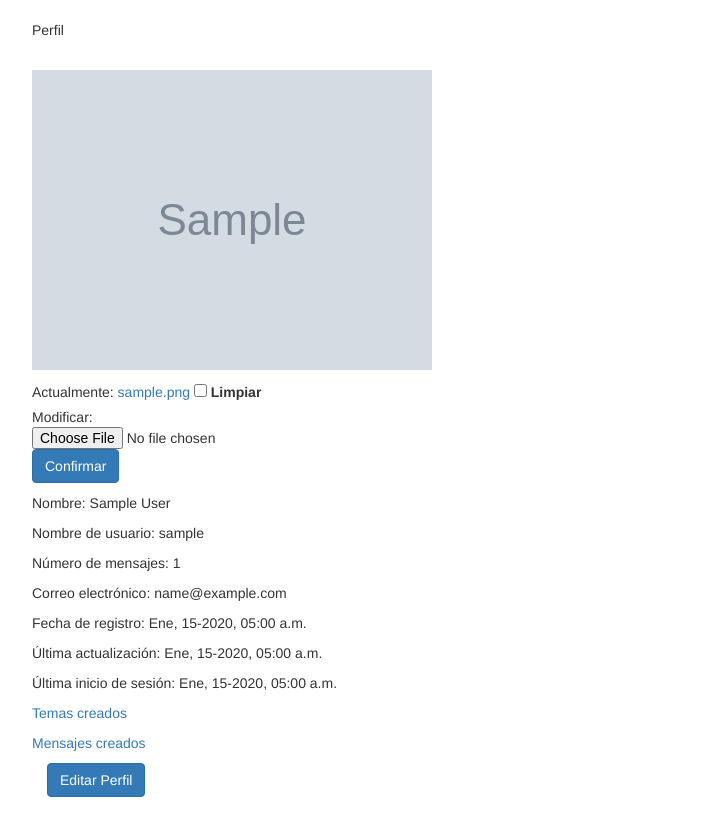
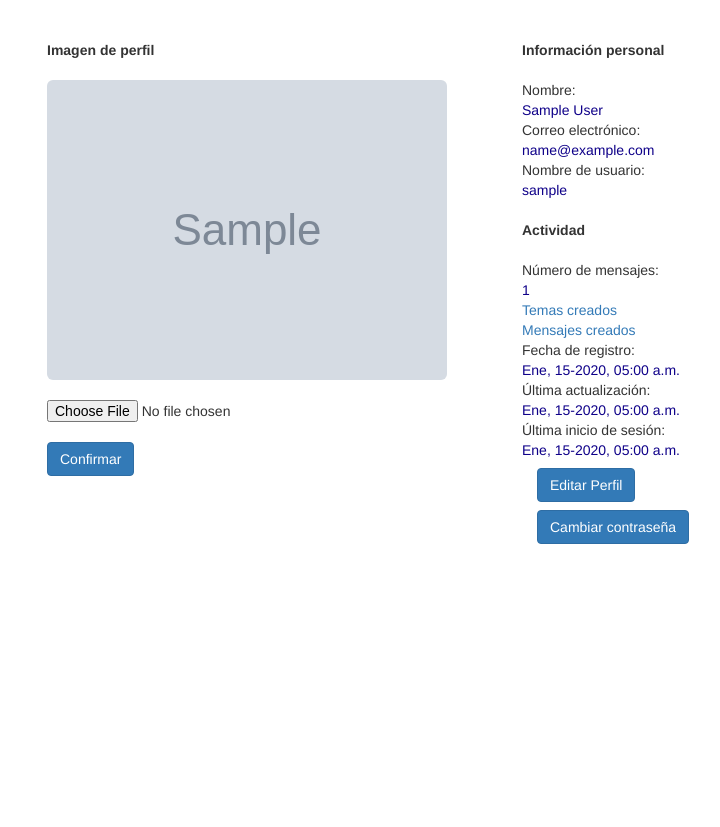
Before and after one commit to hpguarnizo/SitioWeb, a Django app: a page that uses templates/foro/perfil.html in a window 1280 px wide. Shown: the part 72-899 px from the top of the page, without its empty margins (38-758 px from the left). After the commit the page ends 616 px from the top, so only its background shows below. Run offline with Django 3.2, Linux system fonts and the light colour scheme; a user stored in the database is signed in; tables that the repository leaves empty hold one stand-in row (values such as "Sample post"); grey boxes marked "Sample" are stand-in pictures; some libraries are stand-ins or nearby versions.

Commit message:
Estilo: perfil, detalle usuario

```diff
--- a/Foro/forms.py
+++ b/Foro/forms.py
@@ -1,6 +1,6 @@
 __author__ = 'renatto'
 
-from django.forms import ModelForm
+from django.forms import ModelForm,FileInput
 from.models import *
 from registration.forms import RegistrationFormUniqueEmail
 from django import forms
@@ -24,7 +24,13 @@ class FormPerfil(ModelForm):
     class Meta:
         model   = PerfilUsuario
         exclude = ["mensajes", "user"]
+        widgets = {
+            'avatar': FileInput(),
+        }
 
+    def __init__(self, *args, **kwargs):
+        super(FormPerfil, self).__init__(*args, **kwargs)
+        self.fields['avatar'].widget.attrs = {'id':'selectedFile'}
 
 class FormForo(ModelForm):
     class Meta:
--- a/Foro/views.py
+++ b/Foro/views.py
@@ -85,7 +85,7 @@ def MensajeCensura(request, **kwargs):
     pk = kwargs.get("pk")
     mensaje=Mensaje.objects.filter(id=pk)[0]
     form=FormMensaje
-    context={'mensaje':mensaje,'form':form}
+    context={'mensaje':mensaje,'form':form,'media_url':MEDIA_URL}
     return render(request,'foro/msjCensura.html',context)
 
 def ConfirmarCensura(request):
@@ -94,18 +94,6 @@ def ConfirmarCensura(request):
     mensaje.apropiado=p.get('apropiado', False)
     mensaje.save()
     return redirect('mensajes', pk=mensaje.tema.id)
-
-
-
-
-class MensajeApropiado(UpdateView):
-    model = Mensaje
-    form_class = FormMensaje
-    template_name = 'foro/msjCensura.html'
-
-    def get_success_url(self,**kwargs):
-        tema=Tema.objects.filter(id=self.kwargs.get('pk'))[0]
-        return reverse_lazy('mensajes', pk=tema.id)
 
 
 
--- a/static/css/estilos.css
+++ b/static/css/estilos.css
@@ -1,3 +1,7 @@
 .centrado {
     text-align: center;
 }
+
+.informacion{
+    color: #0f0089;
+}
--- a/templates/foro/listaMensajes.html
+++ b/templates/foro/listaMensajes.html
@@ -63,9 +63,9 @@
                     {% endif %}
 
                     {% if  pdata.1 %}
-                        <img border="0" alt="Profile Pic" src="{{ media_url }}{{ pdata.1 }}"/><br>
+                        <img class="img-rounded" border="0" alt="Profile Pic" src="{{ media_url }}{{ pdata.1 }}"/><br>
                     {% else %}
-                       <img border="0" alt="Profile Pic" src="/media/imagenes/nouserimg.png" height="140" width="140"/><br>
+                       <img class="img-rounded" border="0" alt="Profile Pic" src="/media/imagenes/nouserimg.png" height="140" width="140"/><br>
                     {% endif %}
 
                     Fecha de registro: <br> {{ mensaje.autor.date_joined|date:"M-d-Y" }} <br>
--- a/templates/foro/mensajesPorUsuario.html
+++ b/templates/foro/mensajesPorUsuario.html
@@ -58,9 +58,9 @@
                     {% endif %}
 
                     {% if  pdata.1 %}
-                        <img border="0" alt="Profile Pic" src="{{ media_url }}{{ pdata.1 }}"/><br>
+                        <img class="img-rounded" border="0" alt="Profile Pic" src="{{ media_url }}{{ pdata.1 }}"/><br>
                     {% else %}
-                       <img border="0" alt="Profile Pic" src="/media/imagenes/nouserimg.png" height="140" width="140"/><br>
+                       <img class="img-rounded" border="0" alt="Profile Pic" src="/media/imagenes/nouserimg.png" height="140" width="140"/><br>
                     {% endif %}
 
                     Fecha de registro: <br> {{ mensaje.autor.date_joined|date:"M-d-Y" }} <br>
--- a/templates/foro/msjCensura.html
+++ b/templates/foro/msjCensura.html
@@ -58,7 +58,7 @@
                 {% endif %}
 
                 {% if  pdata.1 %}
-                    <img border="0" alt="Profile Pic" src="/media/{{ pdata.1 }}"/><br>
+                    <img border="0" alt="Profile Pic" src="{{ media_url }}{{ pdata.1 }}"/><br>
                 {% else %}
                     <img border="0" alt="Profile Pic" src="/media/imagenes/nouserimg.png" height="140" width="140"/><br>
                 {% endif %}
--- a/templates/foro/perfil.html
+++ b/templates/foro/perfil.html
@@ -2,79 +2,93 @@
 {% block title %}Perfil{% endblock %}
 
 {% block content %}
+    <div class="container-fluid">
 
-    <div class="main">
-        <div id="rtitle">Perfil</div>
+        <div class="row">
+            <div class="col-sm-5 ">
                 <br/>
+                <b>Imagen de perfil</b><br><br>
 
-        <p>
                 <form enctype="multipart/form-data" action="" method="POST"> {% csrf_token %}
 
                     {% if perfilusuario.imagen_avatar %}
-                    <p><img border="0" alt="Profile Pic" src="{{ perfilusuario.imagen_avatar }}"/></p>
+                        <img class="img-rounded" border="0" alt="Profile Pic" src="{{ perfilusuario.imagen_avatar }}"/>
+                        <br><br>
                     {% else %}
-                    <p><img border="0" alt="Profile Pic" src="/media/imagenes/nouserimg.png" height="140" width="140"/></p>
+                        <img class="img-rounded" border="0" alt="Profile Pic" src="/media/imagenes/nouserimg.png"
+                             height="140" width="140"/>
+                        <br>
+                        <br>
                     {% endif %}
 
-        {{ form.avatar }}
-        <input class="btn btn-primary" type="submit" value="Confirmar" id="submit"/>
+                    {{ form.avatar }} <br>
+                    <input class="btn btn-primary " type="submit" value="Confirmar" id="submit"/>
                 </form>
-        </p>
+                <br>
+            </div>
 
-        <p>
+            <div class="col-sm-7">
+                <br>
+                <b>Información personal</b><br><br>
 
                 {% if perfilusuario.user.first_name and perfilusuario.user.last_name %}
-                Nombre: {{ perfilusuario.user.first_name }} {{ perfilusuario.user.last_name }}
+                    Nombre:
+                    <div class="informacion">{{ perfilusuario.user.first_name }} {{ perfilusuario.user.last_name }} <br>
+                    </div>
                 {% else %}
-                Aún no registra su nombre y apellidos.
+                    <div class="informacion">
+                        Aún no registra su nombre y apellidos. <br>
+                    </div>
                 {% endif %}
 
-        </p>
+                Correo electrónico:
+                <div class="informacion">
+                    {{ perfilusuario.user.email }} <br>
+                </div>
 
-        <p>
-            Nombre de usuario: {{ perfilusuario.user.username }}
-        </p>
+                Nombre de usuario:
+                <div class="informacion">
+                    {{ perfilusuario.user.username }} <br><br>
+                </div>
 
-        <p>
-            Número de mensajes: {{ perfilusuario.mensajes }}
-        </p>
+                <b>Actividad</b><br><br>
 
-        <p>
-            Correo electrónico: {{ perfilusuario.user.email }}
-        </p>
+                Número de mensajes:
+                <div class="informacion">
+                    {{ perfilusuario.mensajes }} <br>
+                </div>
+                <a href="{% url 'temas_creados' perfilusuario.user.id %}">Temas creados</a> <br>
 
-        <p>
-            Fecha de registro: {{ perfilusuario.user.date_joined|date:"M, d-Y, h:i a" }}
-        </p>
+                <a href="{% url 'mensajes_creados' perfilusuario.user.id %}">Mensajes creados</a> <br>
 
-        <p>
-            Última actualización: {{ perfilusuario.actualizacion|date:"M, d-Y, h:i a" }}
-        </p>
+                Fecha de registro:
+                <div class="informacion">
+                    {{ perfilusuario.user.date_joined|date:"M, d-Y, h:i a" }} <br>
+                </div>
 
-        <p>
-            Última inicio de sesión: {{ perfilusuario.user.last_login|date:"M, d-Y, h:i a" }}
-        </p>
+                Última actualización:
+                <div class="informacion">
+                    {{ perfilusuario.actualizacion|date:"M, d-Y, h:i a" }} <br>
+                </div>
+                Última inicio de sesión:
+                <div class="informacion">
+                    {{ perfilusuario.user.last_login|date:"M, d-Y, h:i a" }} <br>
+                </div>
 
-        <p>
-            <a href="{% url 'temas_creados' perfilusuario.user.id %}">Temas creados</a>
-        </p>
+                <div class="btn-group">
 
-         <p>
-            <a href="{% url 'mensajes_creados' perfilusuario.user.id %}">Mensajes creados</a>
-        </p>
-
-        <p>
-
-        <form class="navbar-form nav-tabs-justified" method="get" action="{% url 'editar_user' object.user.id %}">
-
+                <form class="navbar-form nav-tabs-justified" method="get"
+                      action="{% url 'editar_user' object.user.id %}">
                     <input type="submit" class="btn btn-primary" value="Editar Perfil"/>
                 </form>
 
-        </p>
+                <form class="navbar-form nav-tabs-justified" method="get" action="{% url 'auth_password_change' %}">
 
-
+                    <input type="submit" class="btn btn-primary" value="Cambiar contraseña"/>
+                </form>
+                </div>
+            </div>
+        </div>
     </div>
 
-
-
 {% endblock %}
--- a/templates/registration/password_change_form.html
+++ b/templates/registration/password_change_form.html
@@ -6,10 +6,11 @@
 {% block content %}
 
      <div class="col-sm-6 col-sm-offset-3">
+         <h3>{% trans "Cambio de contraseña" %}</h3>
          <form method="post" action="">
            {% csrf_token %}
            {{ form |crispy }}
-         <input type="submit" value="{% trans 'Cambiar contraseña' %}" />
+         <input class="btn btn-primary" type="submit" value="{% trans 'Cambiar contraseña' %}" />
      </form>
 
      </div>
```
Also changed, not shown: templates/foro/detalleUsuario.html (+56 -45 lines). Lines whose indentation alone changed are shown as unchanged.
